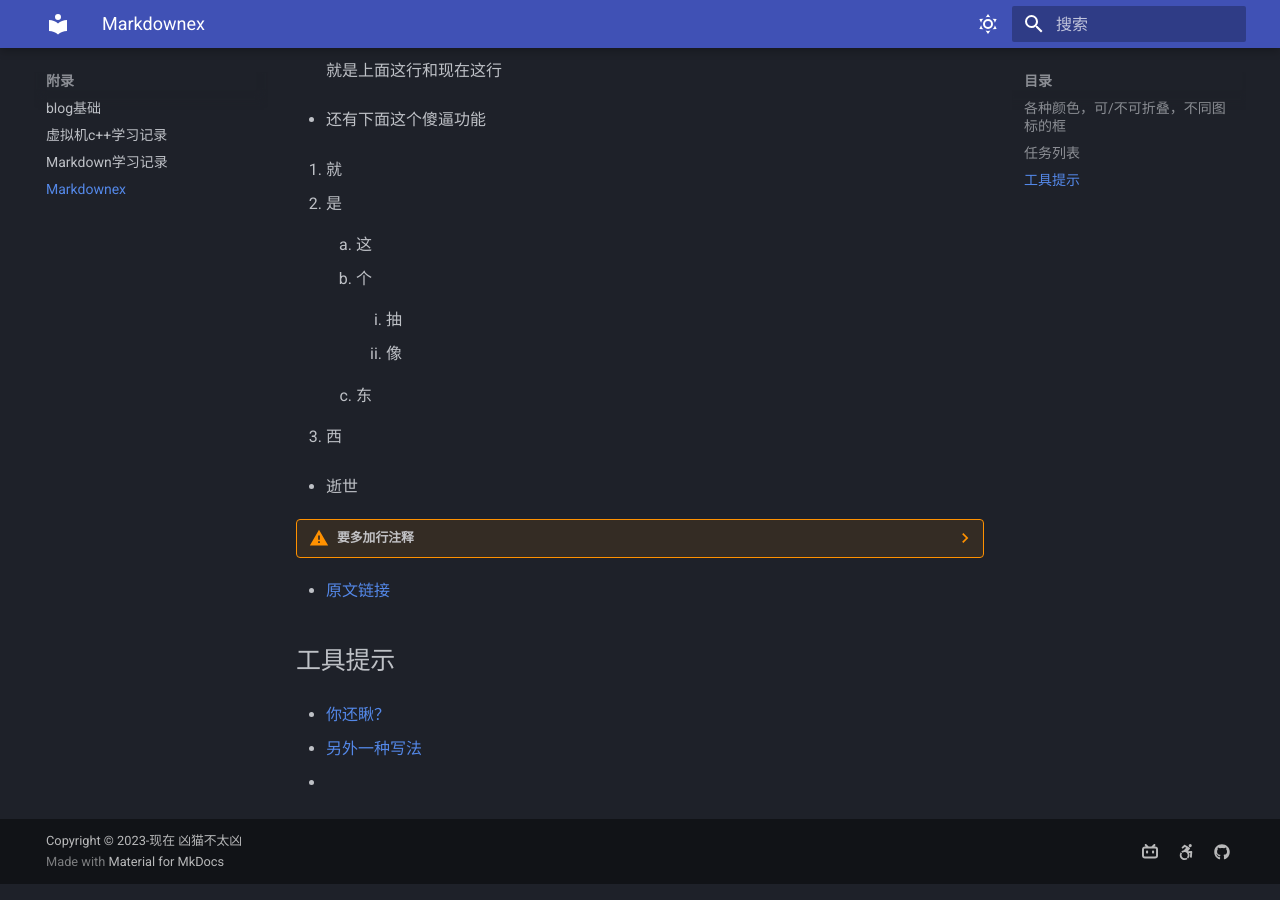
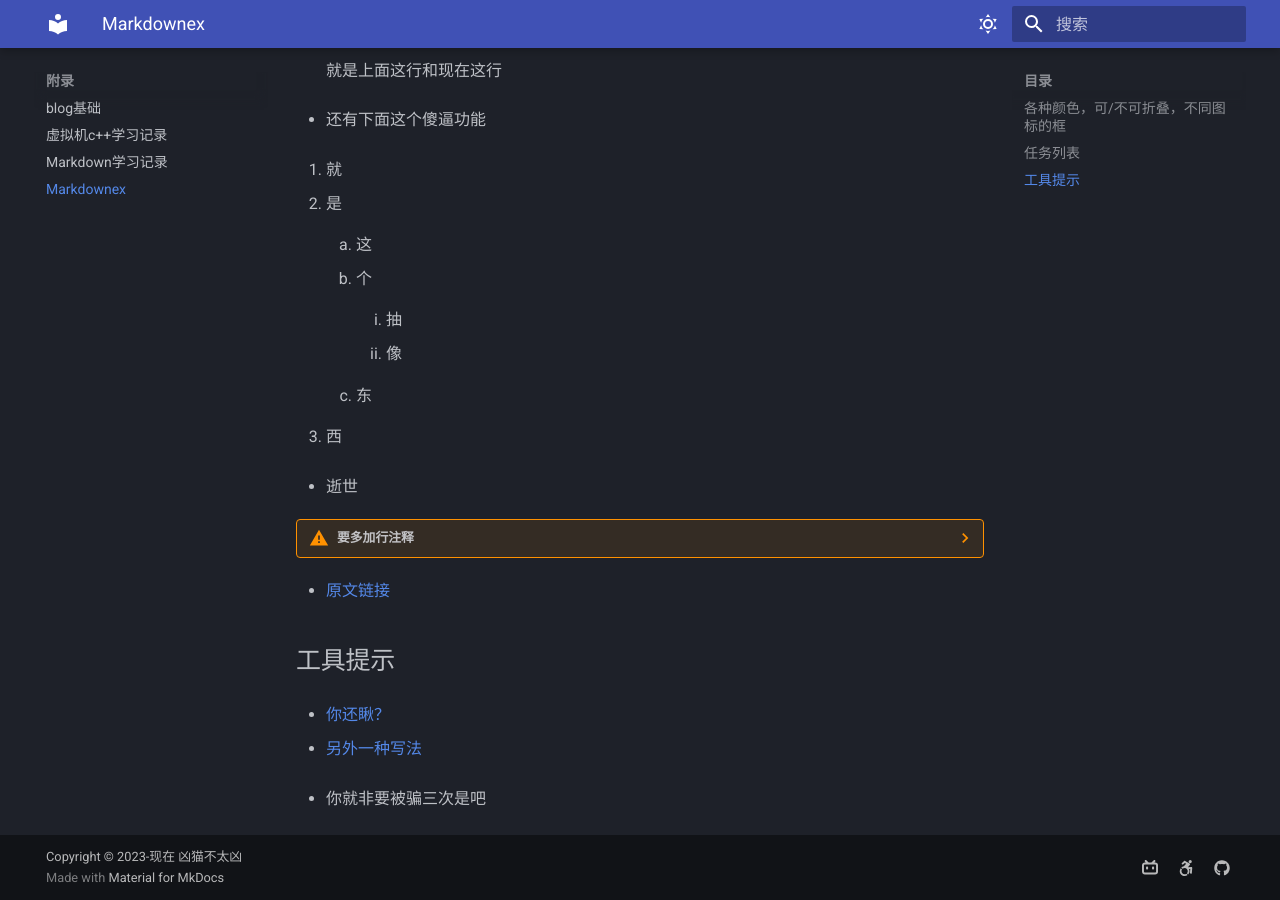
Before and after one commit to Xmbtx/xmbtx-blog, an MkDocs documentation site: the page built from docs/mkd/mkdex.md, in a window 1280 px wide and 900 px high, scrolled down 663 px. Built offline with MkDocs 1.6.1 and Material for MkDocs 9.7.7, drawn with Linux system fonts in a browser that asks for light colours.

Commit message:
2023-11-15_14:04:24 update

```diff
--- a/docs/mkd/mkdex.md
+++ b/docs/mkd/mkdex.md
@@ -60,4 +60,8 @@
 
 - [另外一种写法][111]
 
-- [111]: https://www.bilibili.com/video/BV1hq4y1s7VH/?spm_id_from=333.337.search-card.all.click "你又被骗了"
+[111]: https://www.bilibili.com/video/BV1hq4y1s7VH/?spm_id_from=333.337.search-card.all.click "你又被骗了"
+
+<!---图标法--->
+
+- 你就非要被骗三次是吧
```
Also changed, not shown: includes/abbreviations.md (added, +1 -0 lines).
